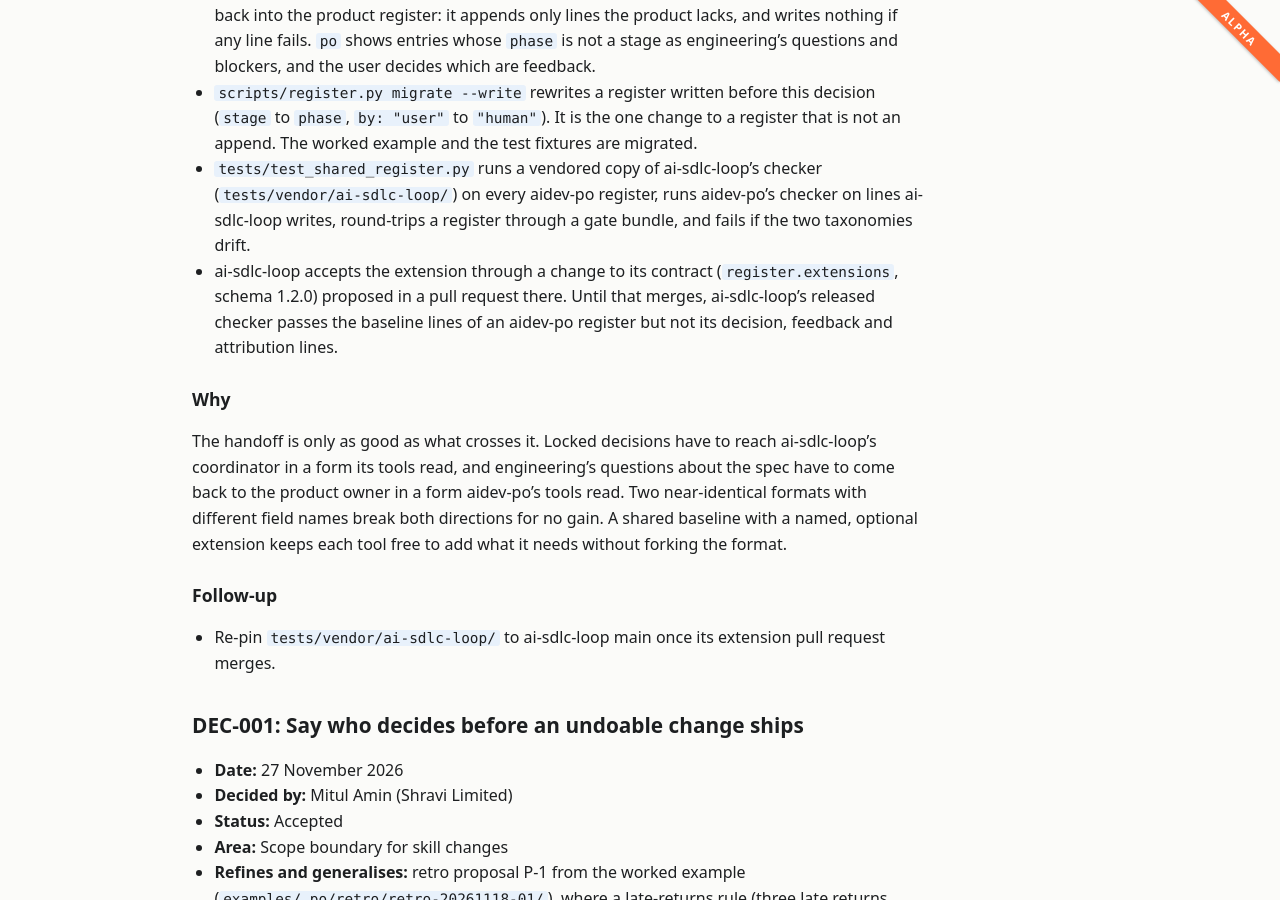
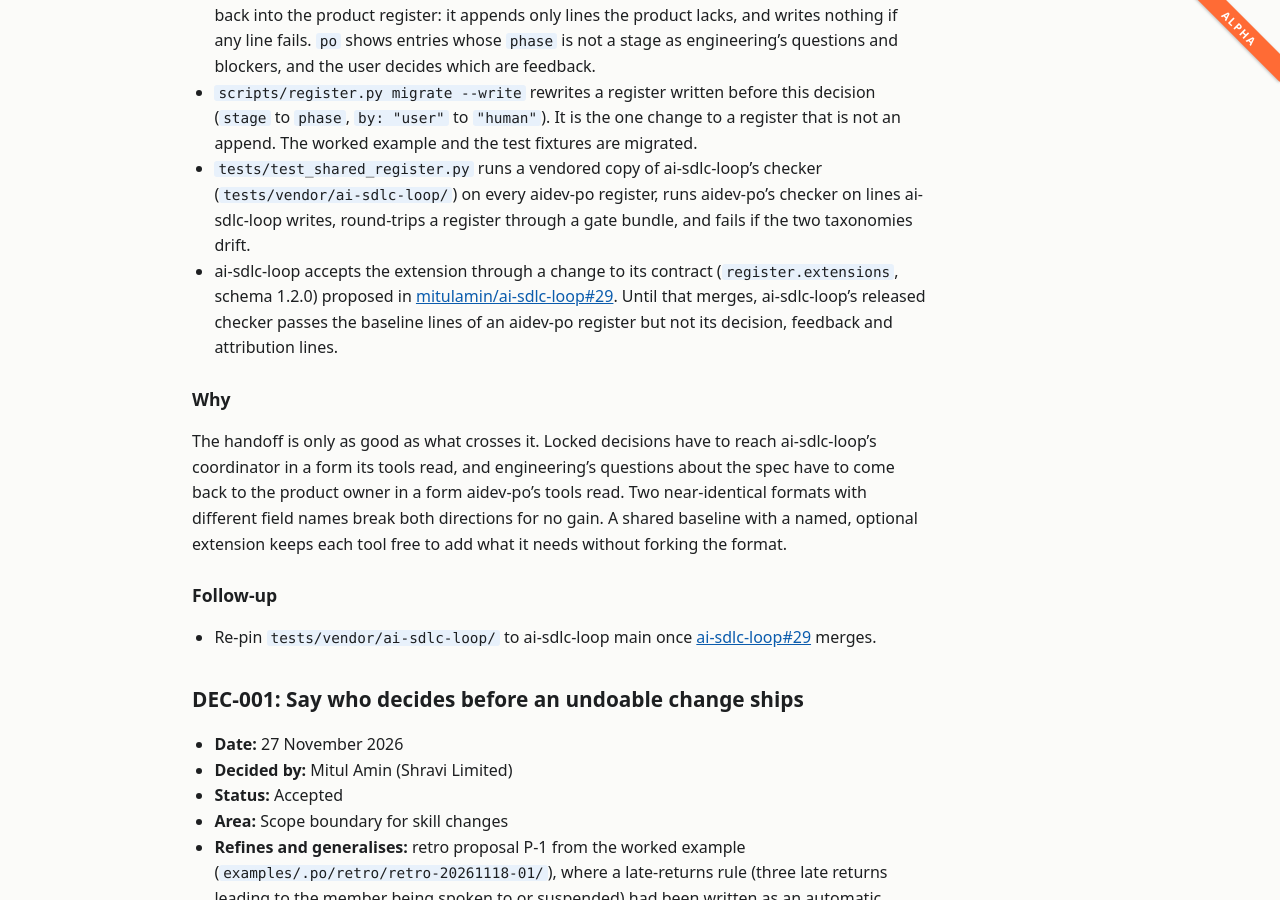
Before and after one commit to mitulamin/aidev-po, a Jekyll site: the page built from docs/decisions.md, in a window 1280 px wide and 900 px high, scrolled down 1770 px. Built offline with Jekyll 4.4.1, drawn with Linux system fonts in a browser that asks for light colours.

Commit message:
Pin the vendored ai-sdlc-loop checker to ai-sdlc-loop#29
Co-authored-by: Mitul Amin <mitul.github@shravi.dev>

```diff
--- a/docs/decisions.md
+++ b/docs/decisions.md
@@ -39,7 +39,7 @@ Feedback severities (P0 to P3), evidence tags and item IDs are not register fiel
 - `scripts/register.py merge --from <bundle>/register.jsonl` brings ai-sdlc-loop's entries back into the product register: it appends only lines the product lacks, and writes nothing if any line fails. `po` shows entries whose `phase` is not a stage as engineering's questions and blockers, and the user decides which are feedback.
 - `scripts/register.py migrate --write` rewrites a register written before this decision (`stage` to `phase`, `by: "user"` to `"human"`). It is the one change to a register that is not an append. The worked example and the test fixtures are migrated.
 - `tests/test_shared_register.py` runs a vendored copy of ai-sdlc-loop's checker (`tests/vendor/ai-sdlc-loop/`) on every aidev-po register, runs aidev-po's checker on lines ai-sdlc-loop writes, round-trips a register through a gate bundle, and fails if the two taxonomies drift.
-- ai-sdlc-loop accepts the extension through a change to its contract (`register.extensions`, schema 1.2.0) proposed in a pull request there. Until that merges, ai-sdlc-loop's released checker passes the baseline lines of an aidev-po register but not its decision, feedback and attribution lines.
+- ai-sdlc-loop accepts the extension through a change to its contract (`register.extensions`, schema 1.2.0) proposed in [mitulamin/ai-sdlc-loop#29](https://github.com/mitulamin/ai-sdlc-loop/pull/29). Until that merges, ai-sdlc-loop's released checker passes the baseline lines of an aidev-po register but not its decision, feedback and attribution lines.
 
 ### Why
 
@@ -47,7 +47,7 @@ The handoff is only as good as what crosses it. Locked decisions have to reach a
 
 ### Follow-up
 
-- Re-pin `tests/vendor/ai-sdlc-loop/` to ai-sdlc-loop main once its extension pull request merges.
+- Re-pin `tests/vendor/ai-sdlc-loop/` to ai-sdlc-loop main once [ai-sdlc-loop#29](https://github.com/mitulamin/ai-sdlc-loop/pull/29) merges.
 
 ## DEC-001: Say who decides before an undoable change ships
 
```
Also changed, not shown: tests/vendor/ai-sdlc-loop/README.md.
